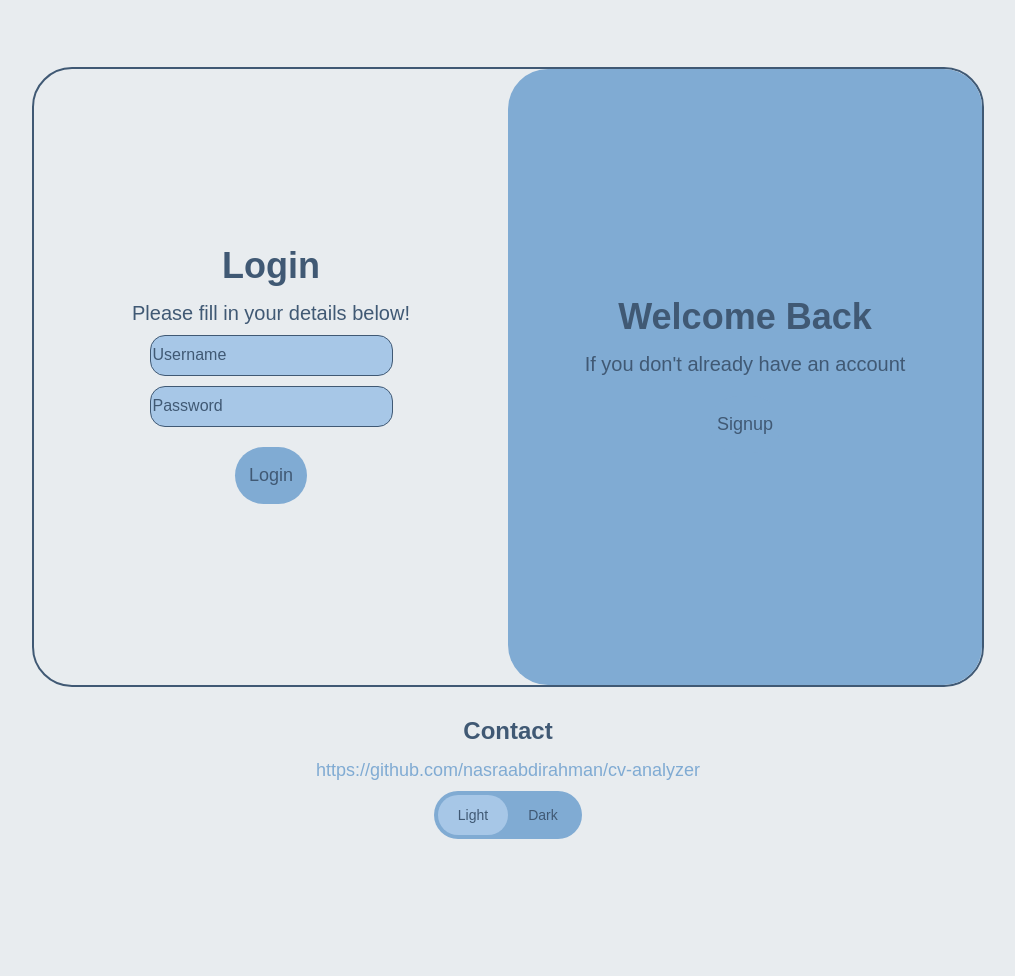
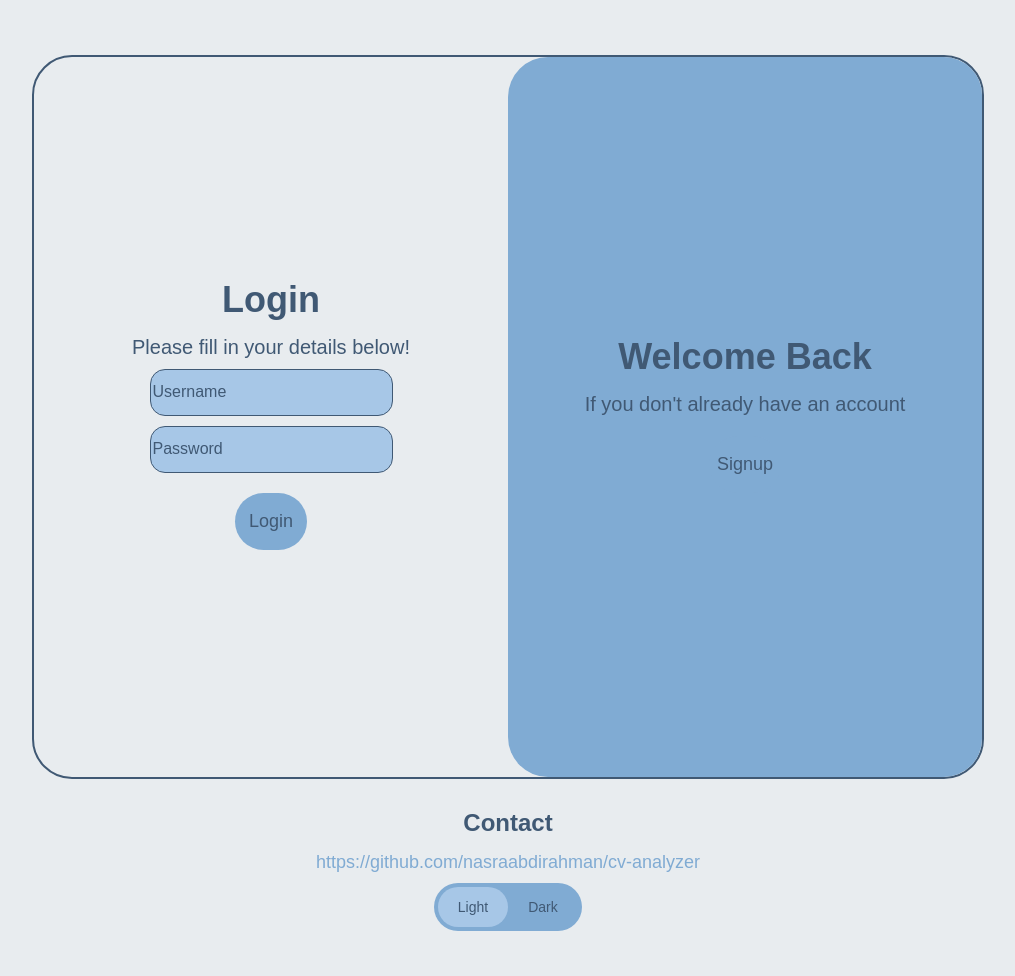
Before and after one commit to nasraabdirahman/cv-analyzer, a Flask app: page /loginSignup in a window 1280 px wide. Shown: the whole page, without its empty margins (132-1147 px from the left). Before the commit the page ends 839 px from the top, so only its background shows below. Run offline with Flask 3, Linux system fonts and the light colour scheme; some web fonts are replaced.

Commit message:
better error colours

```diff
--- a/static/css/loginSignup.css
+++ b/static/css/loginSignup.css
@@ -3,7 +3,7 @@ body{
 	align-items: center;
 	flex-direction: column;
 	justify-content: center;
-	height: 110vh;
+	height: 120vh;
 }
 
 .container{
@@ -11,7 +11,7 @@ body{
 	overflow: hidden;
 	width: 75%;
 	max-width: 100% ;
-	min-height: 70%;
+	height: 720px;
 	border-radius: 40px;
 	border: 2px solid var(--secondary-colour) ;
 	background-color: var(--primary-bg-colour);
--- a/static/css/style.css
+++ b/static/css/style.css
@@ -18,15 +18,18 @@
   --first-accent-colour:  #80ABD3; /* #8EB1D1 */
   --second-accent-colour: #495B7D;
   --third-accent-colour: #A7C7E7;
+  --error-colour:#FE7B7C;
+  --error-text-colour: #02122F;
 }
 
 html[data-theme="dark"] {
- --primary-bg-colour: #02122F;
+  --primary-bg-colour: #02122F;
   --secondary-colour: #e8ecef;
 
   --first-accent-colour: #8BA3C5;
   --second-accent-colour: #455b84;
   --third-accent-colour: #405974;
+  --error-text-colour: #e8ecef;
 }
 
 body{
@@ -133,8 +136,8 @@ footer {
 
 
 .error-message{
-  background-color: var(--first-accent-colour);
-  color: var(--secondary-colour);
+  background-color: var(--error-colour);
+  color: var(--error-text-colour);
   border-radius: 20px;
   margin: 10px;
   width: 100% ;
```
